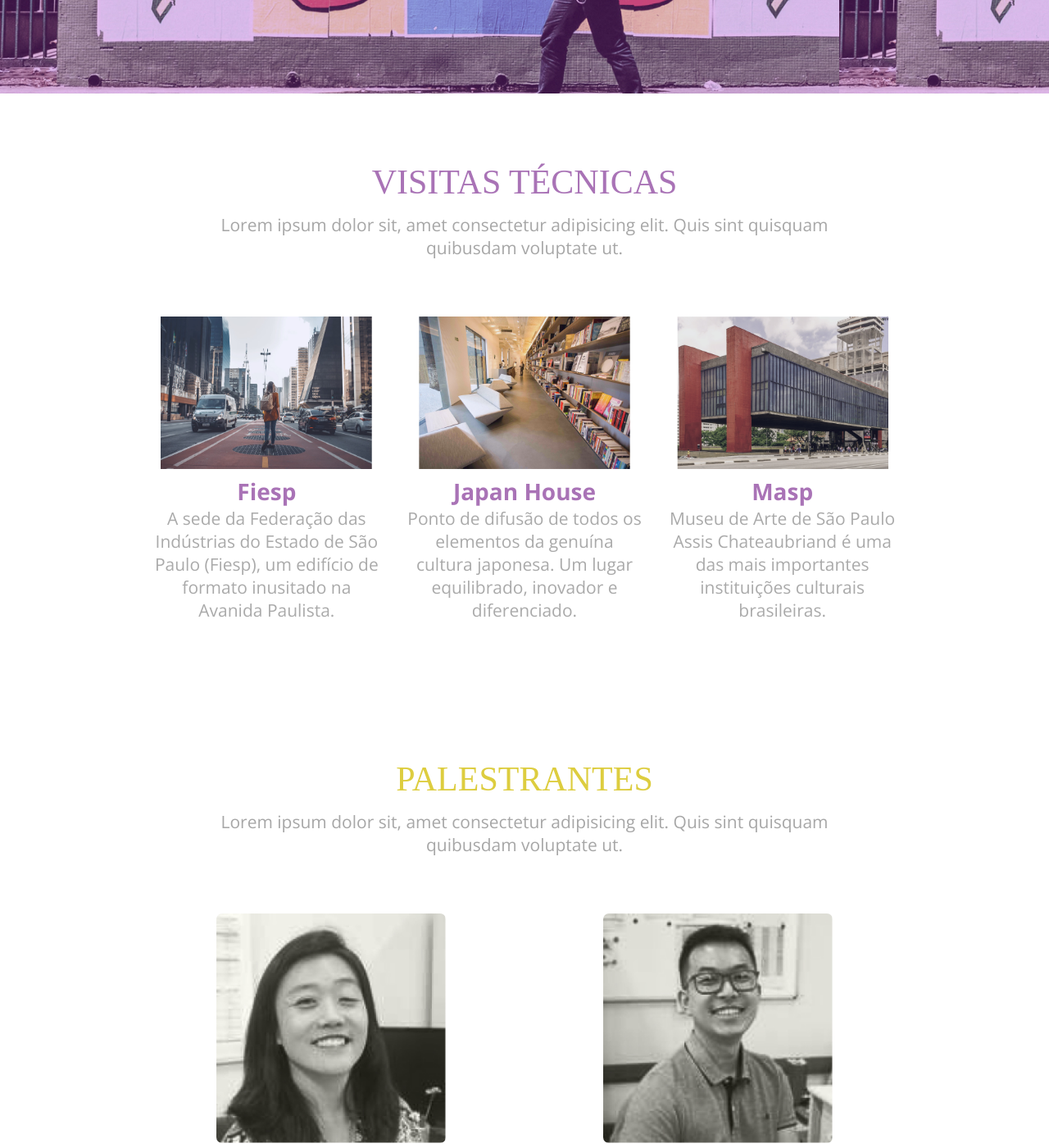
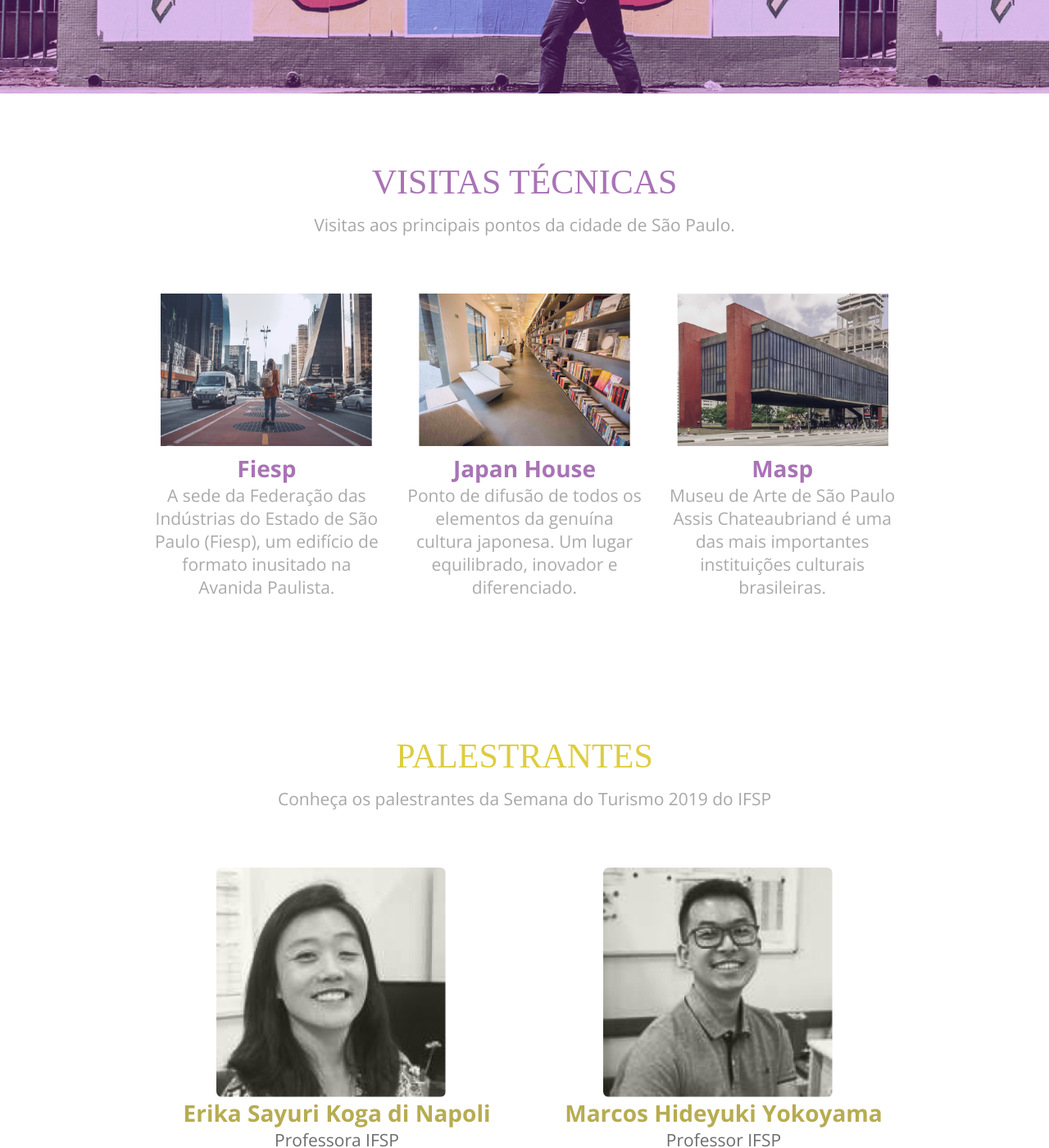
Before and after one commit to ifspcodelab/setur2019, a Jekyll site: the page built from docs/index.html, in a window 1280 px wide and 1400 px high, scrolled down 418 px. Shown: the whole window at 82% size. Built offline with Jekyll 4.4.1, drawn with Linux system fonts in a browser that asks for light colours; some web fonts are replaced; some of the changed text lies outside the part shown.

Commit message:
Colocados texto para as sections

```diff
--- a/docs/index.html
+++ b/docs/index.html
@@ -18,8 +18,7 @@
 
 <section class="section section-tour">
     <h2 id="section-tour" class="section-heading">Visitas Técnicas</h2>
-    <p class="section-description">Lorem ipsum dolor sit, amet consectetur adipisicing elit. Quis sint quisquam
-        quibusdam voluptate ut.</p>
+    <p class="section-description">Visitas aos principais pontos da cidade de São Paulo.</p>
     <div class="section-content">
         <div class="tour">
             <picture>
@@ -60,8 +59,7 @@
 
 <section class="section section-speakers">
     <h2 id="section-speakers" class="section-heading">Palestrantes</h2>
-    <p class="section-description">Lorem ipsum dolor sit, amet consectetur adipisicing elit. Quis sint quisquam
-        quibusdam voluptate ut.</p>
+    <p class="section-description">Conheça os palestrantes da Semana do Turismo 2019 do IFSP</p>
     <div class="section-content">
         {% for palestrante in site.data.palestrantes %}
         <div class="speaker">
@@ -92,8 +90,7 @@
 
 <section class="section section-schedule">
     <h2 id="section-schedule" class="section-heading">Programação</h2>
-    <p class="section-description">Lorem ipsum dolor sit, amet consectetur adipisicing elit. Quis sint quisquam
-        quibusdam voluptate ut.</p>
+    <p class="section-description">Confira nossa programação e selecione os eventos que deseja participar.</p>
     <div class="section-content">
         <div class="schedule">
             {% for dia in site.data.eventos %}
```
